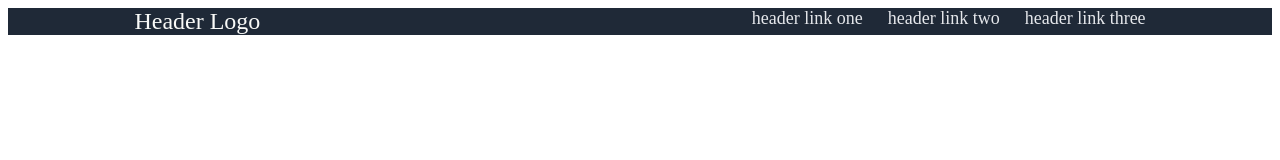
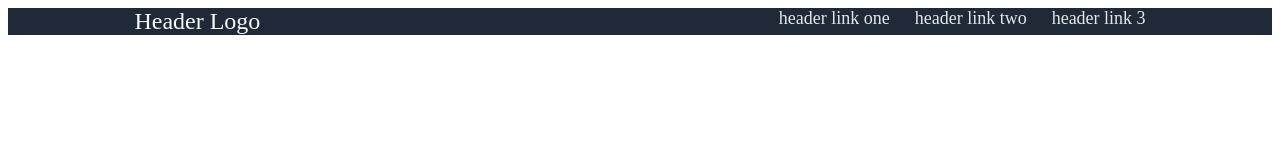
Before and after one commit to Sushruthvi/LandingPage, a plain HTML site: page index.html in a window 1280 px wide. Drawn offline with Linux system fonts and the light colour scheme.

Commit message:
make small change

```diff
--- a/index.html
+++ b/index.html
@@ -18,12 +18,14 @@
         <div class="nav-bar">
             <a>header link one</a>
             <a>header link two</a>
-            <a>header link three</a>
+            <a>header link 3</a>
         </div>
         </div>
 
     </div>
-    <div class="part2"></div>
+    <div class="part2">
+
+    </div>
     <div class="part3"></div>
     <div class="footer"></div>
     </div>
```
